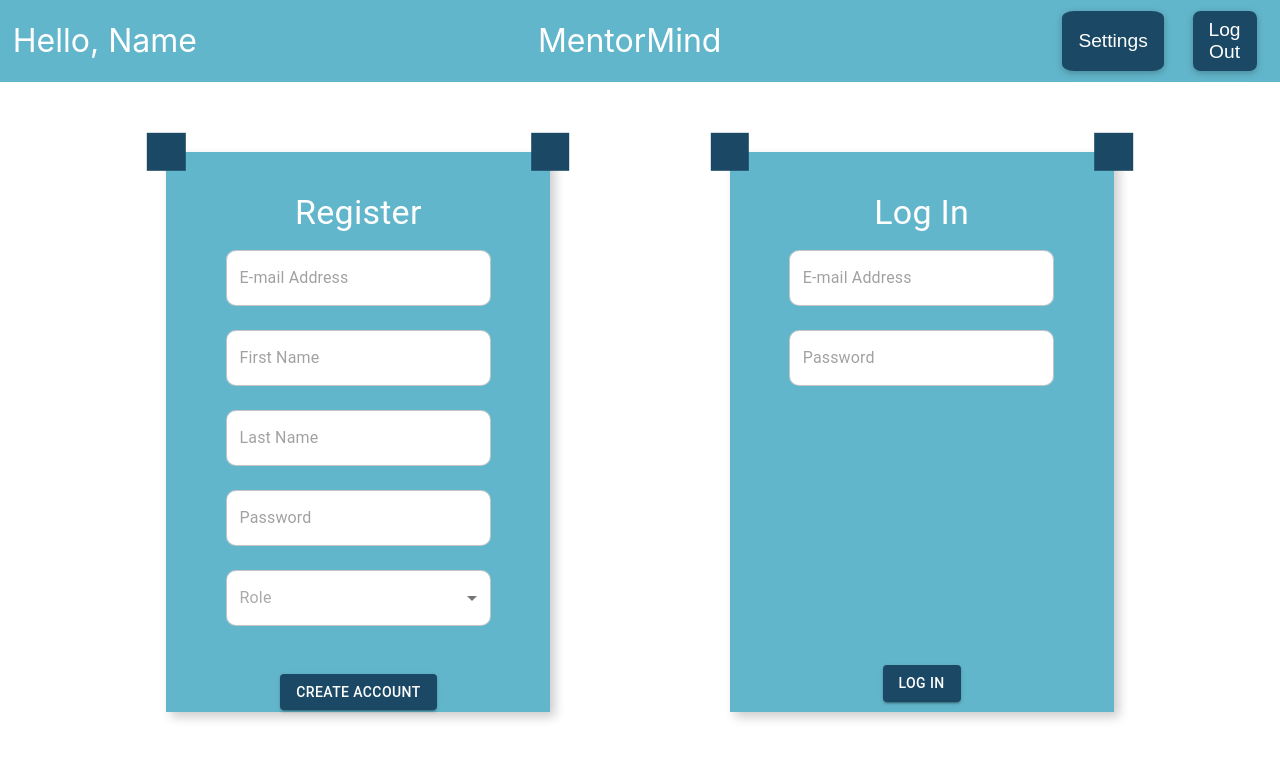
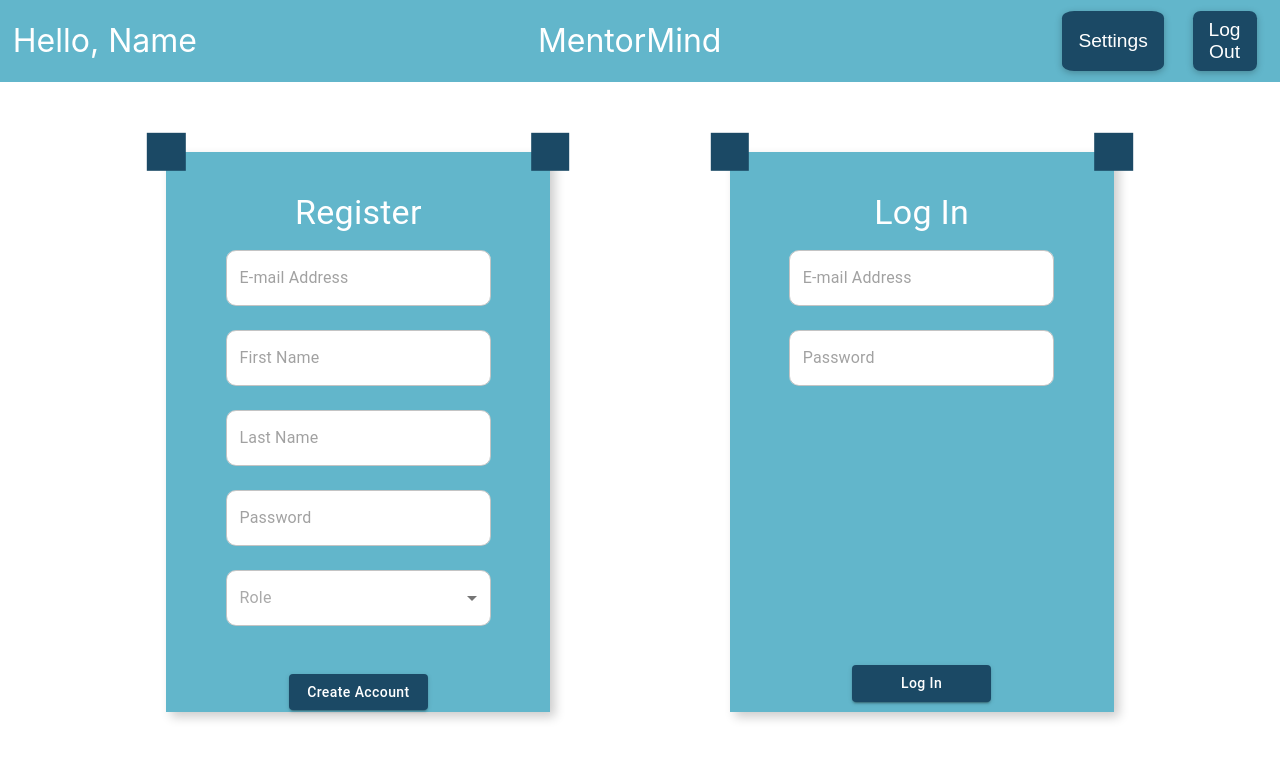
Before and after one commit to diss-mentor-mind/MentorMind, a React (Create React App) app in the folder mentor-mind-app/: page /log-in in a window 1280 px wide. Shown: the top 760 px of the page. Built offline with nearby package versions, Linux system fonts and the light colour scheme.

Commit message:
Made buttons bigger

```diff
--- a/mentor-mind-app/src/components/course-popups/CreateCoursePopup.tsx
+++ b/mentor-mind-app/src/components/course-popups/CreateCoursePopup.tsx
@@ -78,8 +78,8 @@ const CreateCoursePopupComponent = () => {
                     </CssSelect>
                 </Box>
             </Box>
-            <Box textAlign={"center"} margin="normal" marginBottom={"10px"}>
-                <Button className={"button"} variant="contained">
+            <Box textAlign={"center"} margin="normal" marginBottom={"10px"} width={"40%"}>
+                <Button className={"button"} variant="contained" style={{textTransform: "none"}} fullWidth>
                     Create Course
                 </Button>
             </Box>
--- a/mentor-mind-app/src/components/course-popups/JoinCoursePopup.tsx
+++ b/mentor-mind-app/src/components/course-popups/JoinCoursePopup.tsx
@@ -42,8 +42,8 @@ const JoinCoursePopupComponent = () => {
                     />
                 </Box>
             </Box>
-            <Box textAlign={"center"} margin="normal" marginBottom={"10px"}>
-                <Button className={"button"} variant="contained">
+            <Box textAlign={"center"} margin="normal" marginBottom={"10px"} width={"40%"}>
+                <Button className={"button"} variant="contained" style={{textTransform: "none"}} fullWidth>
                     Join Course
                 </Button>
             </Box>
--- a/mentor-mind-app/src/components/login-register/LogInComponent.tsx
+++ b/mentor-mind-app/src/components/login-register/LogInComponent.tsx
@@ -50,8 +50,8 @@ const LogInComponent = () => {
                     />
                 </Box>
             </Box>
-            <Box textAlign={"center"} margin="normal" marginBottom={"10px"}>
-                <Button className={"button"} variant="contained">
+            <Box textAlign={"center"} margin="normal" marginBottom={"10px"} width={"40%"}>
+                <Button className={"button"} variant="contained" style={{textTransform: "none"}} fullWidth>
                     Log In
                 </Button>
             </Box>
--- a/mentor-mind-app/src/components/login-register/RegisterComponent.tsx
+++ b/mentor-mind-app/src/components/login-register/RegisterComponent.tsx
@@ -93,8 +93,8 @@ const RegisterComponent = () => {
                     </CssSelect>
                 </Box>
             </Box>
-            <Box textAlign={"center"} margin="normal" marginBottom={"10px"}>
-                <Button className={"button"} variant="contained">
+            <Box textAlign={"center"} margin="normal" marginBottom={"10px"} width={"40%"}>
+                <Button className={"button"} variant="contained" style={{textTransform: "none"}} fullWidth>
                     Create Account
                 </Button>
             </Box>
```
